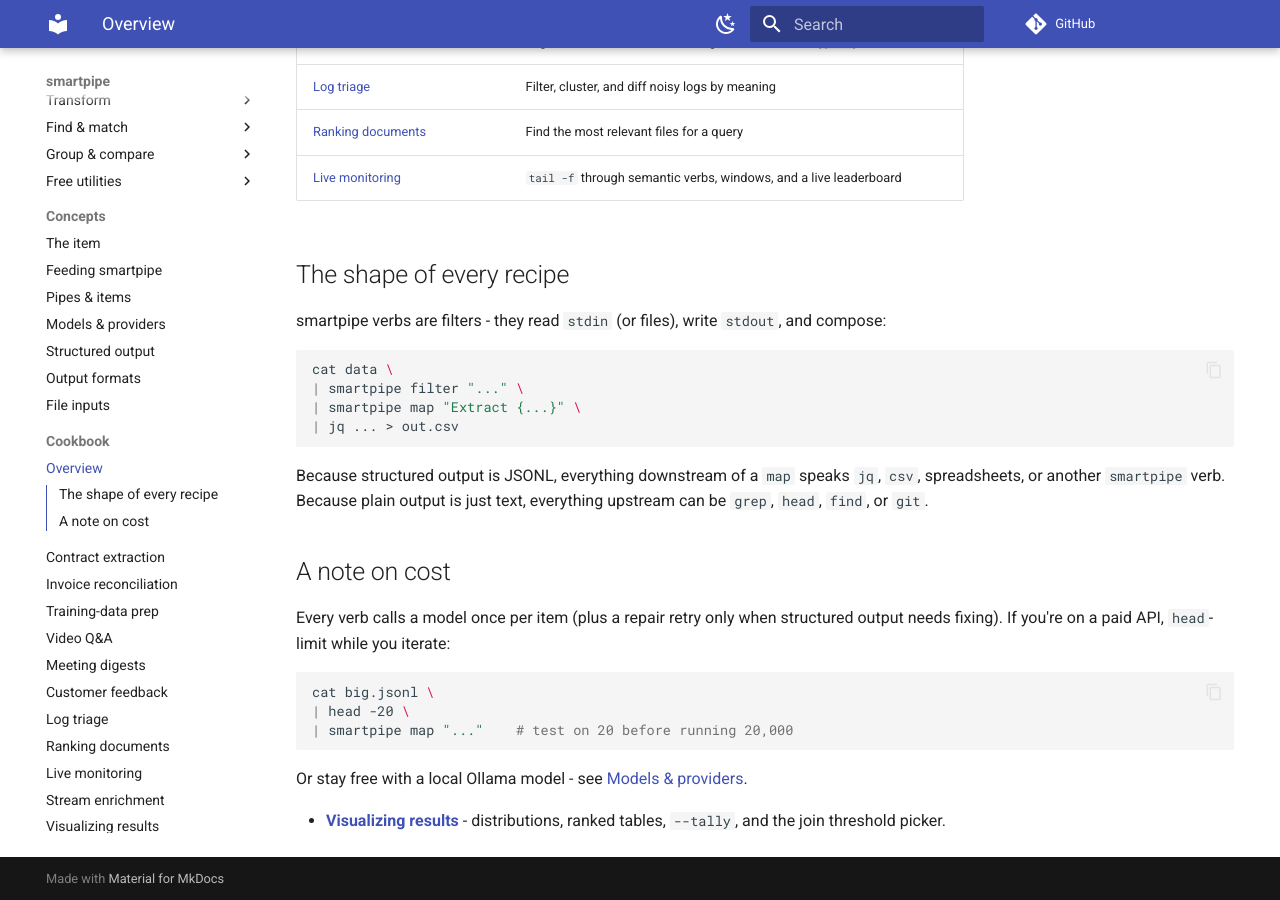
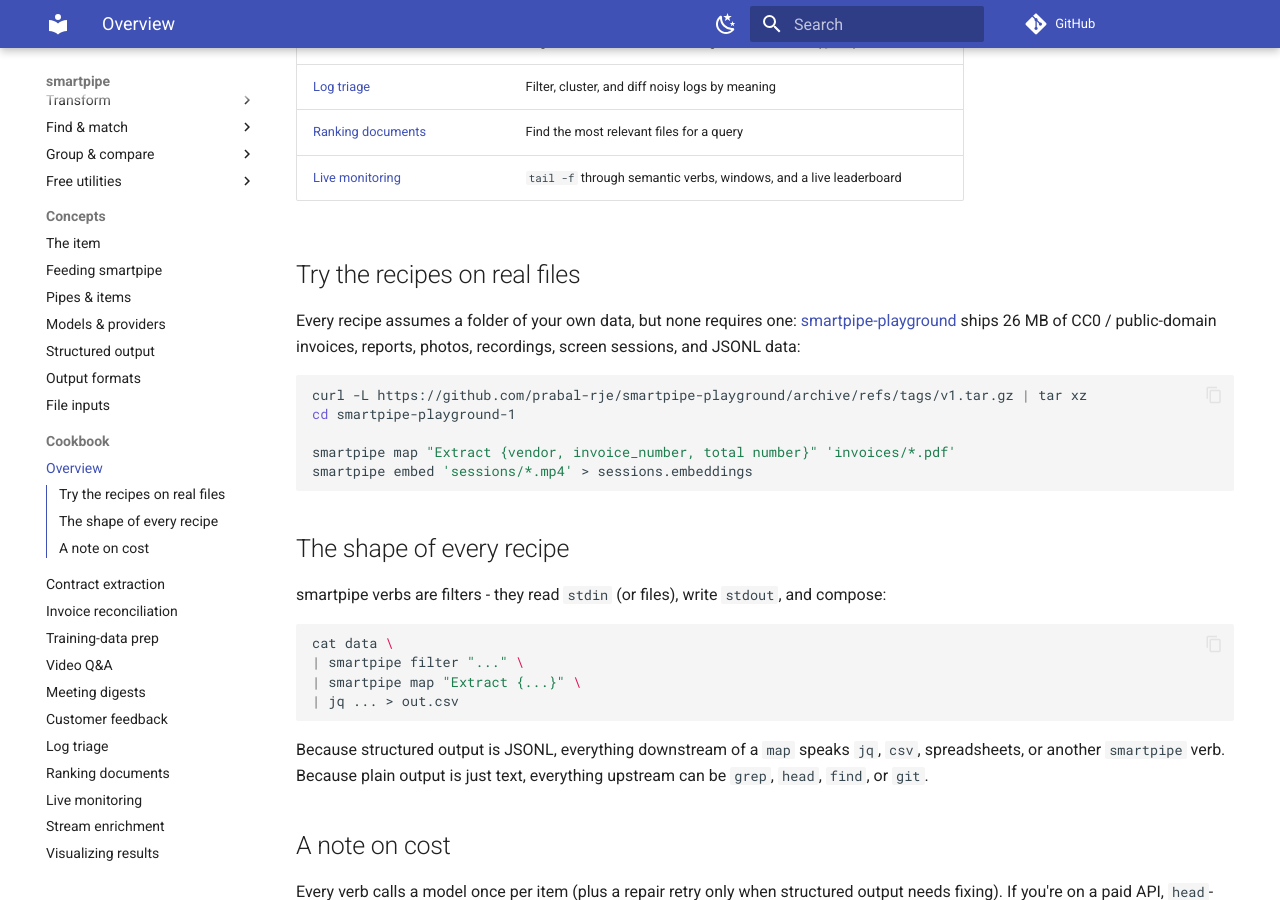
Before and after one commit to prabal-rje/smartpipe, an MkDocs documentation site: the page built from docs/cookbook/README.md, in a window 1280 px wide and 900 px high, scrolled down 592 px. Built offline with MkDocs 1.6.1 and Material for MkDocs 9.7.7, drawn with Linux system fonts in a browser that asks for light colours; comment, search, counter and statistics services are not loaded.

Commit message:
docs: link the smartpipe-playground practice corpus
'Try it on real files' sections in the README (after the one-minute
tour), the docs front page, and the cookbook overview: the download
command for the 26 MB CC0/public-domain corpus plus try-these lines
against its invoices/, recordings/, reports/, and sessions/ paths. A
one-line pointer lands in qa/fixtures/README.md (new).

````diff
--- a/docs/cookbook/README.md
+++ b/docs/cookbook/README.md
@@ -17,6 +17,21 @@
 | [Log triage](log-triage.md) | Filter, cluster, and diff noisy logs by meaning |
 | [Ranking documents](ranking-documents.md) | Find the most relevant files for a query |
 | [Live monitoring](live-monitoring.md) | `tail -f` through semantic verbs, windows, and a live leaderboard |
+
+## Try the recipes on real files
+
+Every recipe assumes a folder of your own data, but none requires one:
+[smartpipe-playground](https://github.com/prabal-rje/smartpipe-playground)
+ships 26 MB of CC0 / public-domain invoices, reports, photos, recordings,
+screen sessions, and JSONL data:
+
+```bash
+curl -L https://github.com/prabal-rje/smartpipe-playground/archive/refs/tags/v1.tar.gz | tar xz
+cd smartpipe-playground-1
+
+smartpipe map "Extract {vendor, invoice_number, total number}" 'invoices/*.pdf'
+smartpipe embed 'sessions/*.mp4' > sessions.embeddings
+```
 
 ## The shape of every recipe
 
````
Also changed, not shown: README.md (+16 -0 lines), docs/index.md (+14 -0 lines), qa/fixtures/README.md (added, +7 -0 lines).
